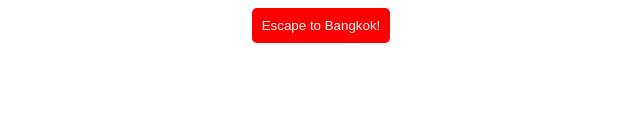
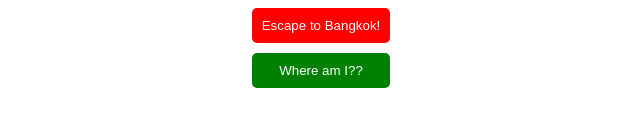
Before and after one commit to aitchiss/google_maps_practice, a website: page index.html in a window 1280 px wide. Shown: the part 512-638 px from the top of the page, without its empty margins (319-959 px from the left). Drawn offline with Linux system fonts and the light colour scheme; some packages are replaced by stand-ins of ours.

Commit message:
where am I button recenters on current location

```diff
--- a/index.html
+++ b/index.html
@@ -15,6 +15,7 @@
   </div>
   <div class="buttons">
   <button id="escape-to-bangkok">Escape to Bangkok!</button>
+  <button id="where-am-i">Where am I??</button>
   </div>
 
 </body>
--- a/public/MapWrapper.js
+++ b/public/MapWrapper.js
@@ -18,16 +18,12 @@ MapWrapper.prototype = {
         infoWindow.open(this.googleMap, marker)
       })
     }
-
-
   },
 
   addClickEvent: function(){
-
     google.maps.event.addListener(this.googleMap, 'click', function(event){
       this.addMarker(event.latLng)
     }.bind(this))
-
   },
 
   getInfoWindow: function(contentString){
--- a/public/app.js
+++ b/public/app.js
@@ -8,6 +8,9 @@ var initialize = function(){
   var escapeButton = document.querySelector('#escape-to-bangkok')
   escapeButton.onclick = onEscapeButtonClick
 
+  var whereAmIButton = document.querySelector('#where-am-i')
+  whereAmIButton.onclick = onWhereAmIButtonClick
+
   mainMap.addMarker(center, infoWindow)
   mainMap.addClickEvent()
 }
@@ -17,5 +20,12 @@ var onEscapeButtonClick = function(){
   mainMap.changeLocation({lat: 13.756331, lng: 100.501765})
 }
 
+var onWhereAmIButtonClick = function(){
+  navigator.geolocation.getCurrentPosition(function(position){
+    console.log(position)
+    mainMap.changeLocation({lat: position.coords.latitude, lng: position.coords.longitude})
+  })
+}
+
 
 window.onload = initialize
--- a/public/main.css
+++ b/public/main.css
@@ -11,6 +11,11 @@ body{
 
 }
 
+.buttons{
+  display: flex;
+  flex-direction: column;
+}
+
 
 #escape-to-bangkok{
   background-color: red;
@@ -20,3 +25,12 @@ body{
   padding: 10px;
   border-radius: 5px;
 }
+
+#where-am-i{
+  background-color: green;
+  color: white;
+  border: none;
+  margin-top: 10px;
+  padding: 10px;
+  border-radius: 5px;
+}
```
